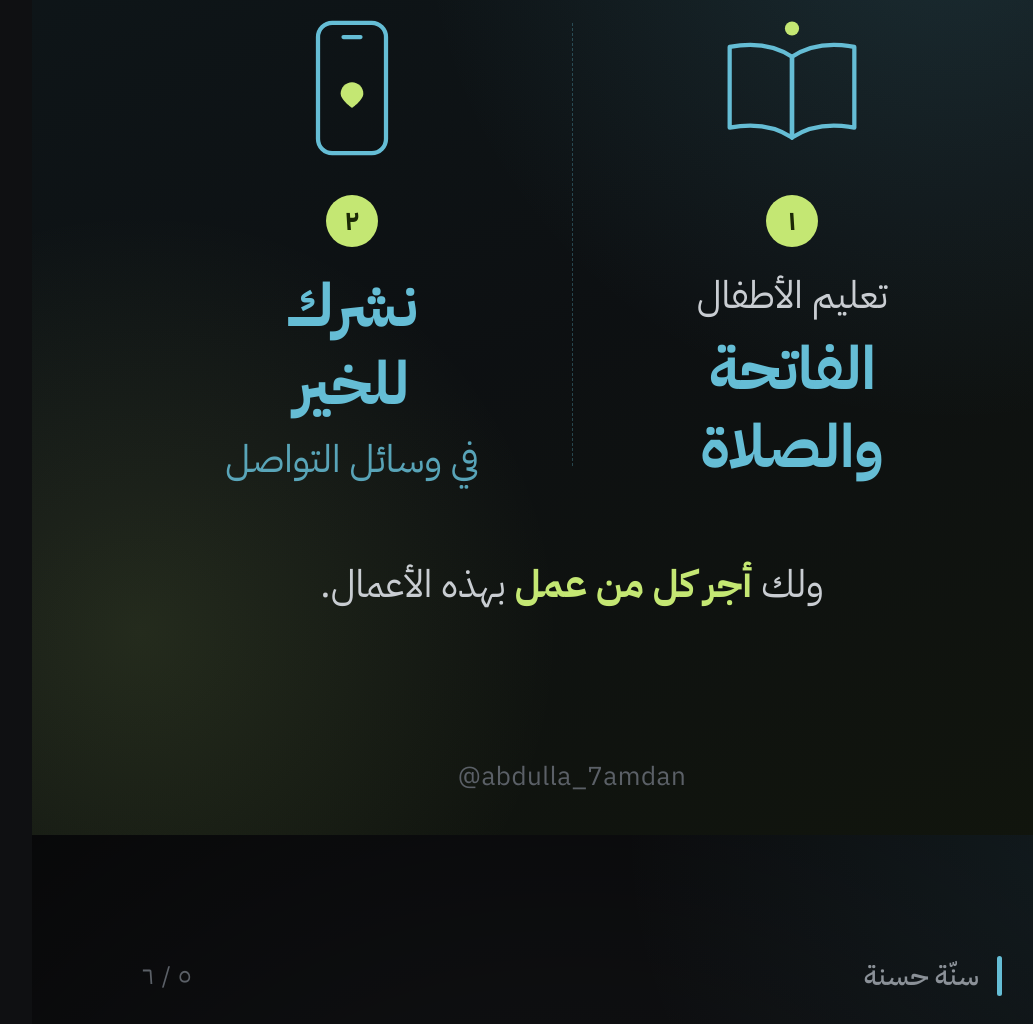
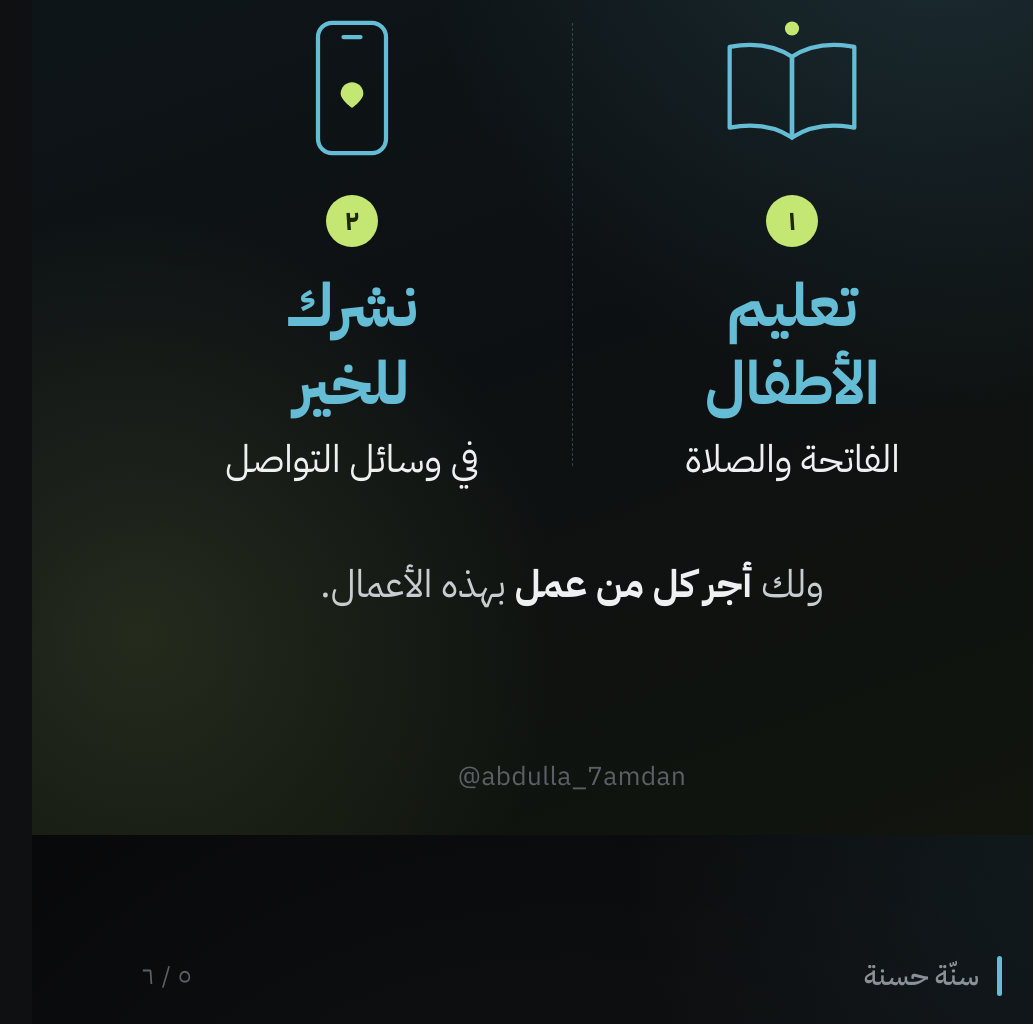
Before and after one commit to buomar52-png/Design-course, a plain HTML site: page carousels/sunna-hasana/carousel-dark.html in a window 1280 px wide. Shown: the part 4565-5589 px from the top of the page, without its empty margins (168-1201 px from the left). Drawn offline with Linux system fonts and the light colour scheme.

Commit message:
سنّة حسنة: examples slide emphasis and colors
Co-Authored-By: Claude Opus 5.5 <noreply@anthropic.com>
Claude-Session: https://claude.ai/code/session_01BaYRa7bC6zxZgA65wvC7DU

```diff
--- a/carousels/sunna-hasana/carousel-dark.html
+++ b/carousels/sunna-hasana/carousel-dark.html
@@ -136,7 +136,7 @@ b{font-weight:700;color:var(--blue)}
 .col p b{display:block;font-size:60px;line-height:1.3;font-weight:700;color:var(--blue);margin-top:6px}
 .vl{width:0;border-right:1.5px dashed rgba(101,189,213,.3);margin:20px 10px}
 .ex .exf{text-align:center;margin-top:70px}
-.col .sub2{display:block;font-size:38px;color:var(--blue);opacity:.85;margin-top:8px}
+.col .sub2{display:block;font-size:38px;color:var(--text);margin-top:8px}
 </style>
 </head>
 <body>
@@ -198,7 +198,7 @@ b{font-weight:700;color:var(--blue)}
   <path d="M60 38 C72 30 88 28 104 31 V88 C88 85 72 87 60 95 Z"/>
   <path d="M60 38 V95"/>
   <circle cx="60" cy="18" r="5" fill="#c4e773" stroke="none"/>
-</svg></div><i class="bd">١</i><p>تعليم الأطفال<b>الفاتحة<br>والصلاة</b></p></div>
+</svg></div><i class="bd">١</i><p><b style="margin-top:0">تعليم<br>الأطفال</b><span class="sub2">الفاتحة والصلاة</span></p></div>
       <div class="vl"></div>
       <div class="col"><div class="art"><svg viewBox="0 0 120 120" fill="none" stroke="#65bdd5" stroke-width="3" stroke-linecap="round" stroke-linejoin="round">
   <rect x="36" y="14" width="48" height="92" rx="10"/>
@@ -206,7 +206,7 @@ b{font-weight:700;color:var(--blue)}
   <path d="M52 64c0-4.4 3.6-8 8-8s8 3.6 8 8-8 10-8 10-8-5.6-8-10z" fill="#c4e773" stroke="none"/>
 </svg></div><i class="bd">٢</i><p><b style="margin-top:0">نشرك<br>للخير</b><span class="sub2">في وسائل التواصل</span></p></div>
     </div>
-    <p class="exf">ولك <span class="lime">أجر كل من عمل</span> بهذه الأعمال.</p>
+    <p class="exf">ولك <b style="color:var(--text);font-weight:700">أجر كل من عمل</b> بهذه الأعمال.</p>
   </div>
   <div class="foot"><span dir="ltr">@abdulla_7amdan</span></div>
 </section>
```
Also changed, not shown: carousels/sunna-hasana/png/سنة-حسنة-4.png, 1 other file.
